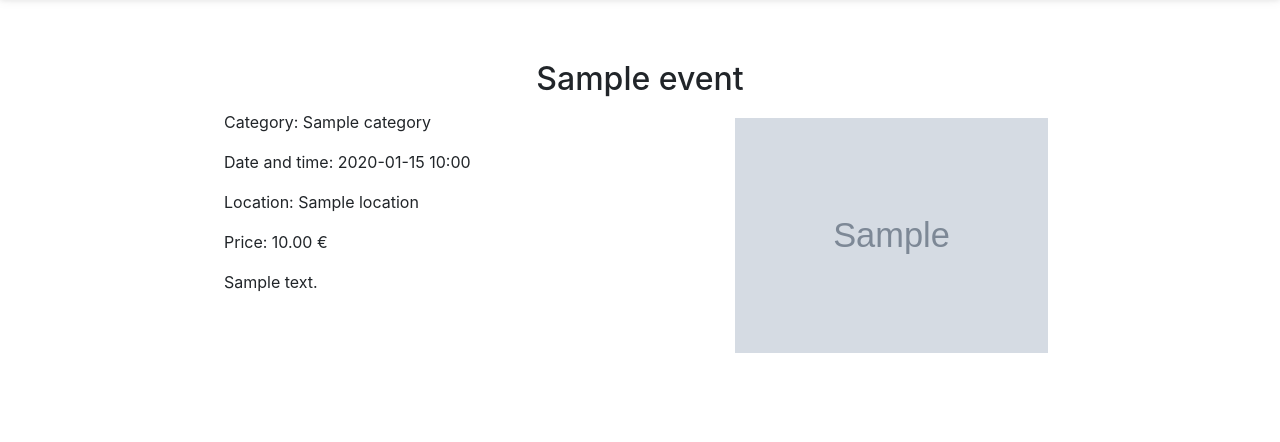
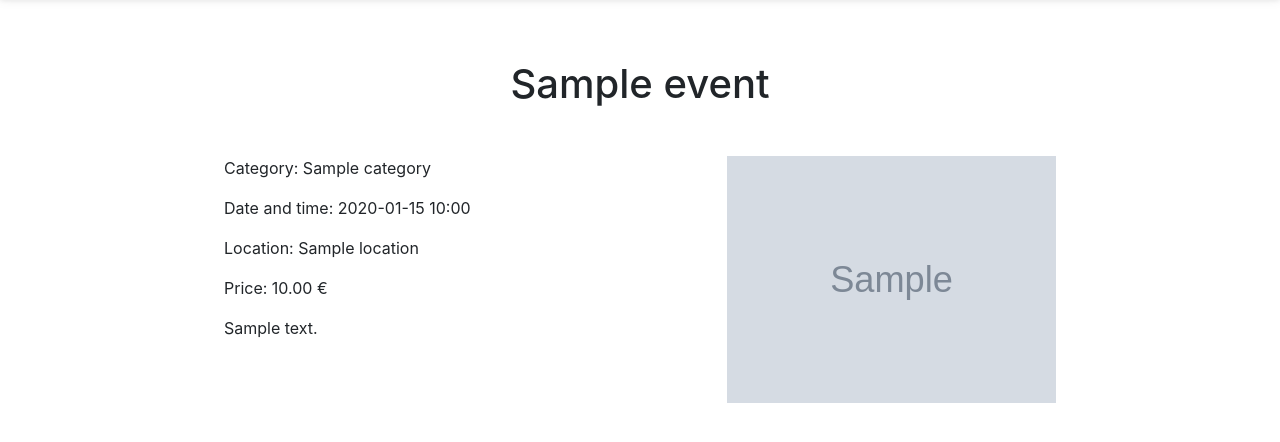
Before and after one commit to MatZil/DataDog-Projektas, a Symfony app: template templates/events/eventDetails.html.twig in a window 1280 px wide. Shown: the part 56-498 px from the top of the page. Run offline with Twig, Linux system fonts and the light colour scheme; the template is opened without the code that fills it: most values are stand-ins (such as "Sample title", 1, 10 or a date in 2020); grey boxes marked "Sample" are stand-in pictures; some libraries are stand-ins or nearby versions.

Commit message:
Improve event details page styling

```diff
--- a/public/css/main.css
+++ b/public/css/main.css
@@ -42,10 +42,7 @@ label.required::before {
 .card-event:hover {
     box-shadow: 0 0 8px 5px rgba(0, 0, 0, .06);
 }
-.long-text{
-    word-wrap: break-word;
-    width: 600px;
-}
+
 .card-event::before {
     content: '';
     position: absolute;
@@ -64,10 +61,6 @@ label.required::before {
     margin: -6px;
 }
 
-.center{
-    text-align: center;
-}
-
 .card-event>.card-footer:last-child {
     border-radius: 0 0 .5rem .5rem !important;
 }
--- a/templates/events/eventDetails.html.twig
+++ b/templates/events/eventDetails.html.twig
@@ -1,20 +1,18 @@
 {% extends 'base.html.twig' %}
 {% block body %}
 <div class="">
-    <h2 class="card-title center">{{ event.title }}</h2>
+    <h1 class="text-center mb-5">{{ event.title }}</h1>
     <div class="row">
         <div class="{% if event.photo %}col-7{% endif %}">
-            <div class="">
-                <p>Category: {{ event.category }}</p>
-                <p>Date and time: {{ event.date | date("Y-m-d H:i") }}</p>
-                <p>Location: {{ event.location }}</p>
-                <p>Price: {{ event.price == 0 ? 'FREE' : (event.price | number_format(2) ~ ' &euro;') | raw}}</p>
-                <p class="long-text">{{ event.description }}</p>
-            </div>
+            <p>Category: {{ event.category }}</p>
+            <p>Date and time: {{ event.date | date("Y-m-d H:i") }}</p>
+            <p>Location: {{ event.location }}</p>
+            <p>Price: {{ event.price == 0 ? 'FREE' : (event.price | number_format(2) ~ ' &euro;') | raw}}</p>
+            <p class="text-break">{{ event.description }}</p>
         </div>
         {% if event.photo %}
             <div class="col-5">
-                <img src="{{ asset('uploads/photos/') ~ event.photo }}" class="card-img p-2">
+                <img src="{{ asset('uploads/photos/') ~ event.photo }}" class="img-fluid">
             </div>
         {% endif %}
     </div>
```
